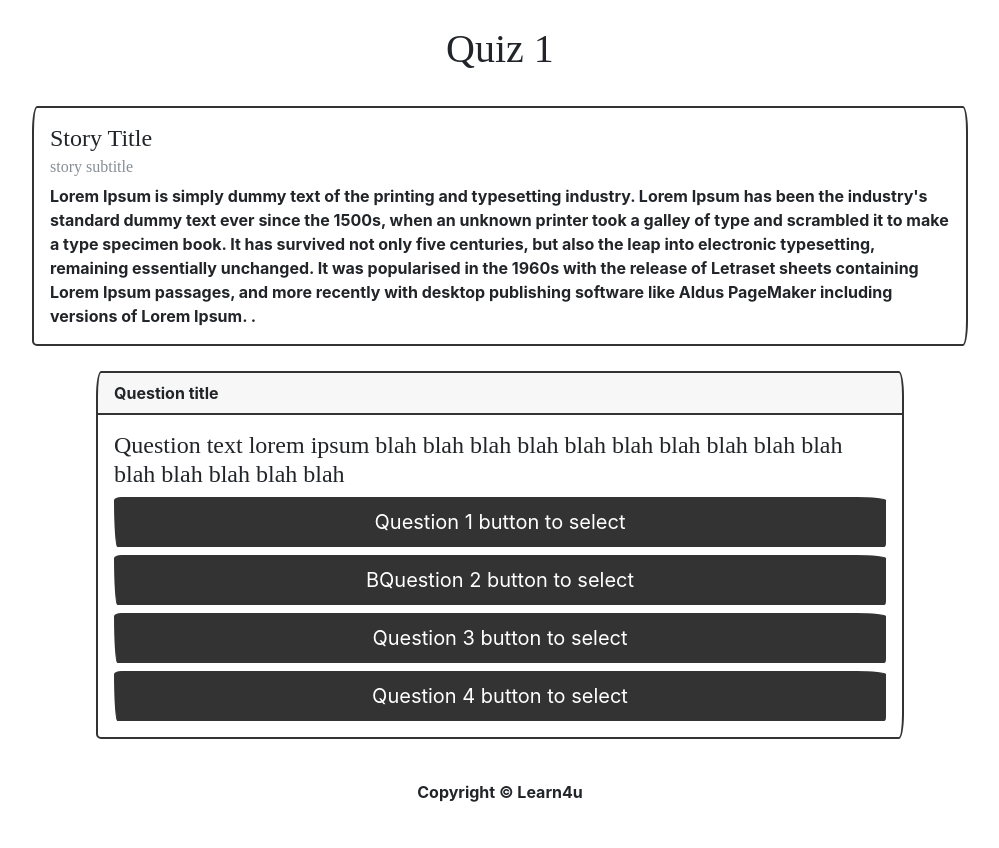
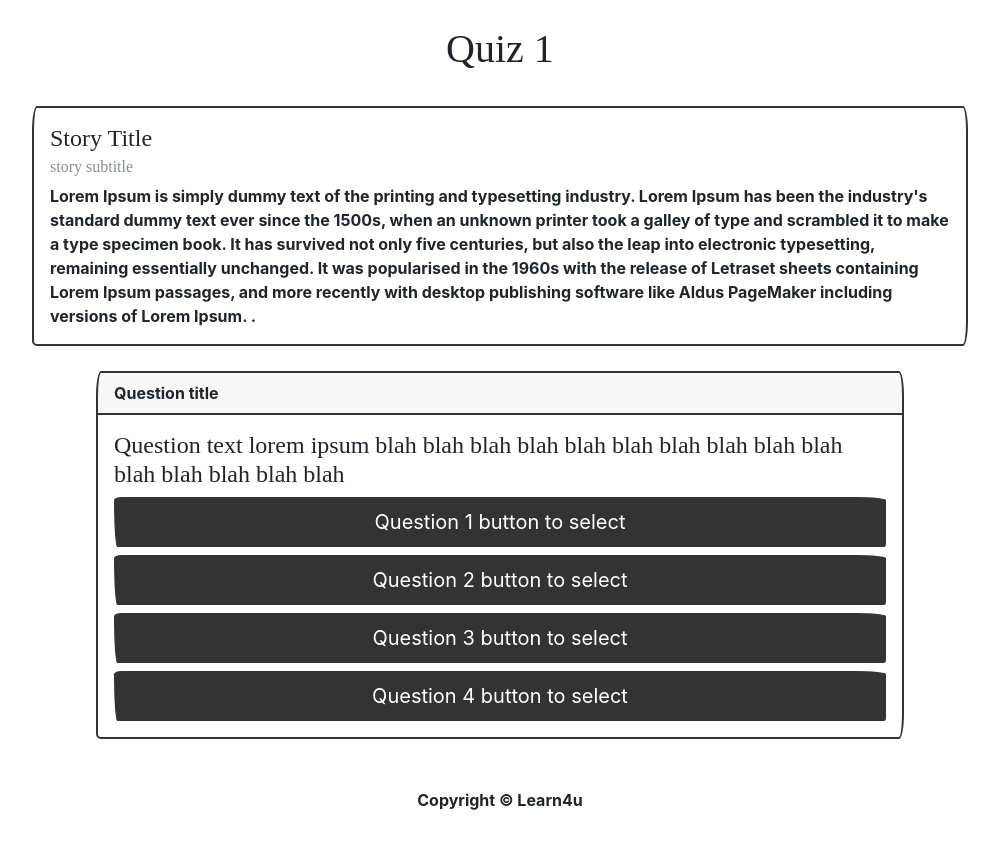
Before and after one commit to moby-codes/makers-final-project, a React (Create React App) app in the folder client/: page / in a window 1280 px wide. Shown: the top 848 px of the page, without its empty margins (140-1139 px from the left). After the commit the page ends 812 px from the top, so only its background shows below. Built offline with nearby package versions, Linux system fonts and the light colour scheme; a web font is replaced by a local one.

Commit message:
final before merge

```diff
--- a/client/src/App.js
+++ b/client/src/App.js
@@ -9,6 +9,7 @@ import Question from './components/Question'
 function App() {
   return (
        <>
+
        <div className="title">
        <Container>
           <h1> Quiz 1 </h1>
--- a/client/src/components/Question.jsx
+++ b/client/src/components/Question.jsx
@@ -12,7 +12,7 @@ export const Question = () => {
     <h4 class="card-title">Question text lorem ipsum blah blah blah blah blah blah blah blah blah blah blah blah blah blah blah</h4>
     <div class="d-grid gap-2">
     <button class="btn btn-lg btn-primary" type="button">Question 1 button to select</button>
-    <button class="btn btn-lg btn-primary" type="button">BQuestion 2 button to select</button>
+    <button class="btn btn-lg btn-primary" type="button">Question 2 button to select</button>
     <button class="btn btn-lg btn-primary" type="button">Question 3 button to select</button>
     <button class="btn btn-lg btn-primary" type="button">Question 4 button to select</button>
     </div>
--- a/client/src/index.css
+++ b/client/src/index.css
@@ -23,7 +23,8 @@ code {
   margin: auto;
 }
 .footer {
-  min-height: 100vh;
+  height: 32px;
+  padding: 8px;
 }
 .story-question {
   padding-bottom: 25px;
```
